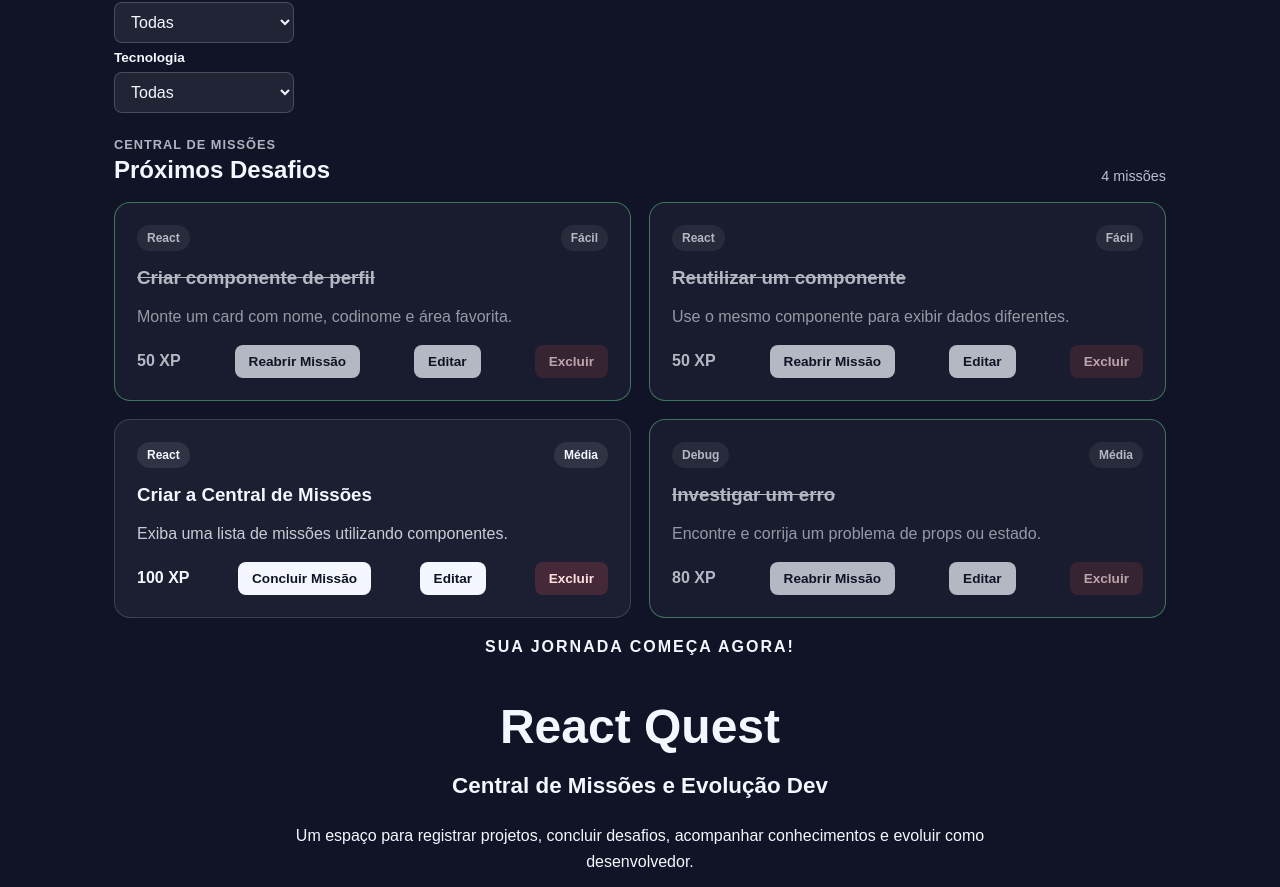
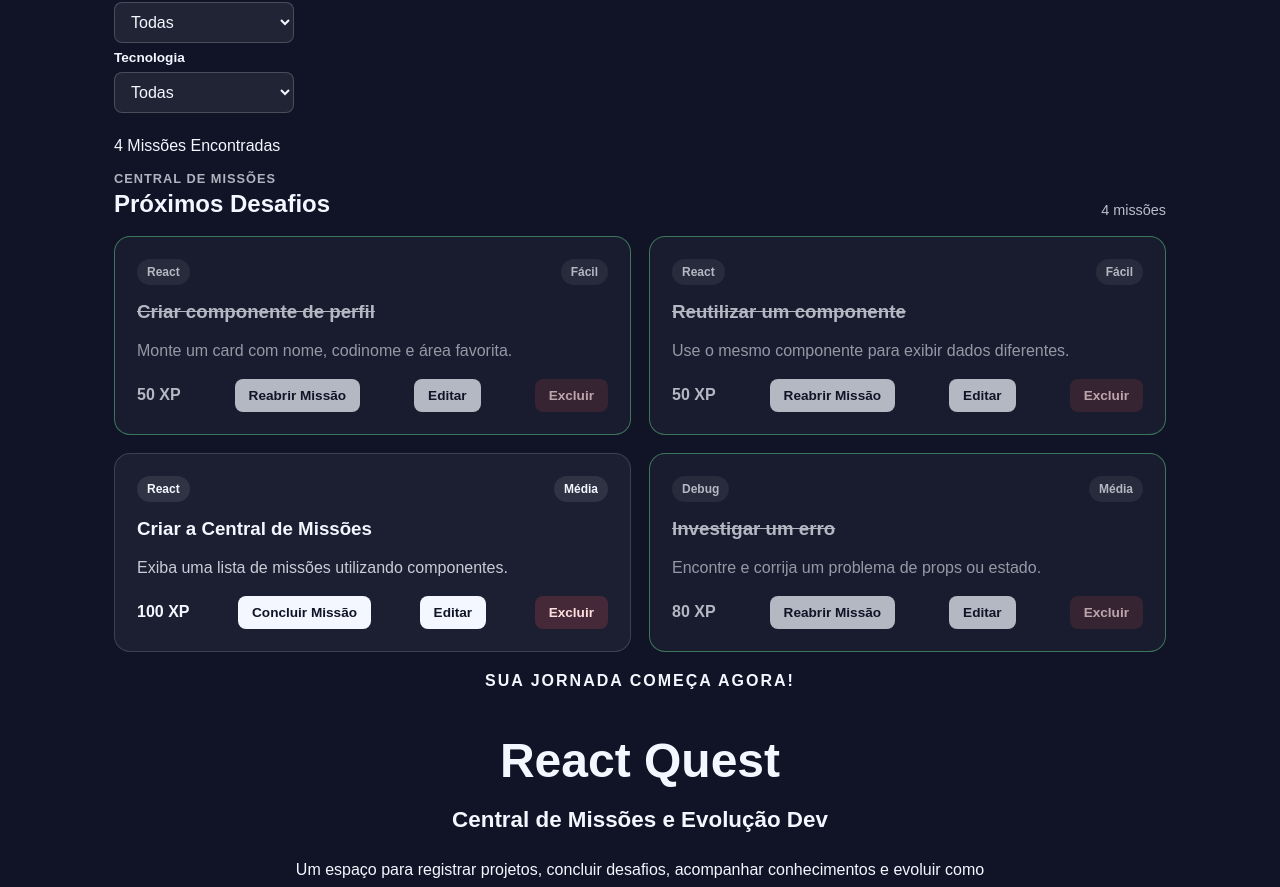
Before and after one commit to dejandrea/React-Quest, a React (Vite) app: page / in a window 1280 px wide. Shown: the part 1539-2426 px from the top of the page. Built offline with nearby package versions, Linux system fonts and the light colour scheme.

Commit message:
feat: mostra quantidade de resultados

```diff
--- a/src/App.css
+++ b/src/App.css
@@ -68,6 +68,13 @@
   gap: 18px;
 }
 
+.missions-results {
+  margin: 0 0 16px;
+  font-size: 0.85rem;
+  opacity: 0.7;
+}
+
+
 @media (max-width: 768px){
   .summary-grid{
     grid-template-columns:repeat(2,1fr);
--- a/src/App.jsx
+++ b/src/App.jsx
@@ -187,6 +187,12 @@
             technologyFilter = {technologyFilter}
             onTechnologyChange = {setTechnologyFilter}
           />
+
+          <p className="mission-results">
+            {filteredMissions.length}
+            {" "}
+            {filteredMissions.length === 1 ? "Missão Encontrada" : "Missões Encontradas"}
+          </p>
           <div className="section-heading">
             <div>
               <p className="section-heading__tag">Central de Missões</p>
```
